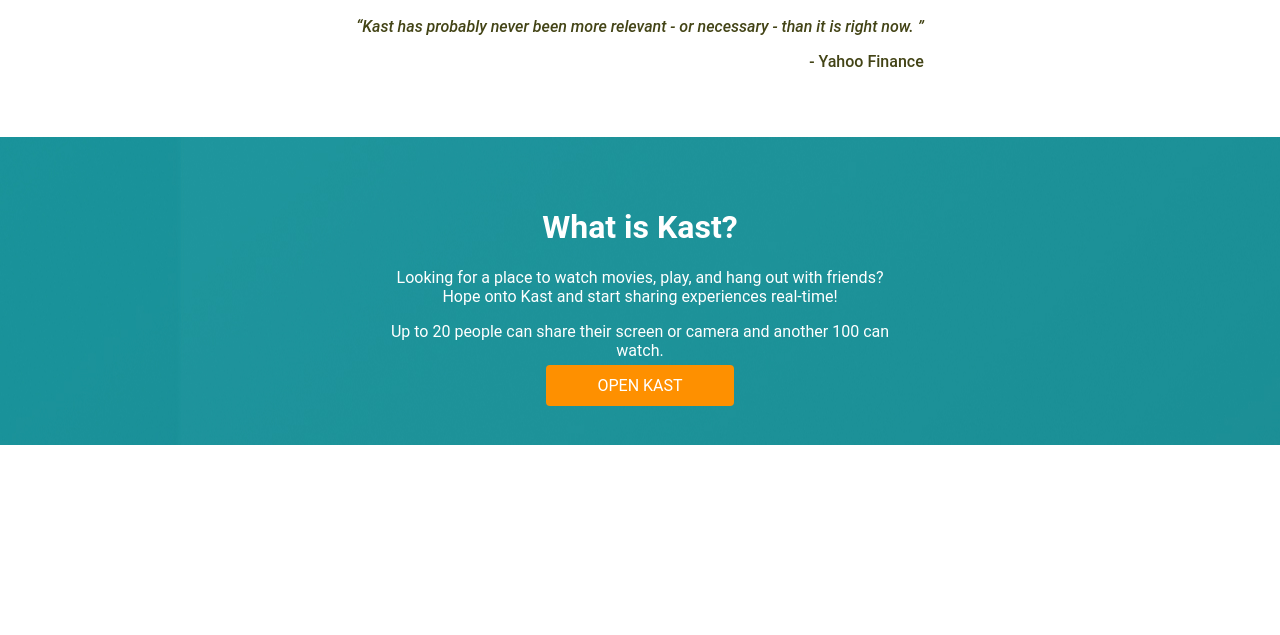
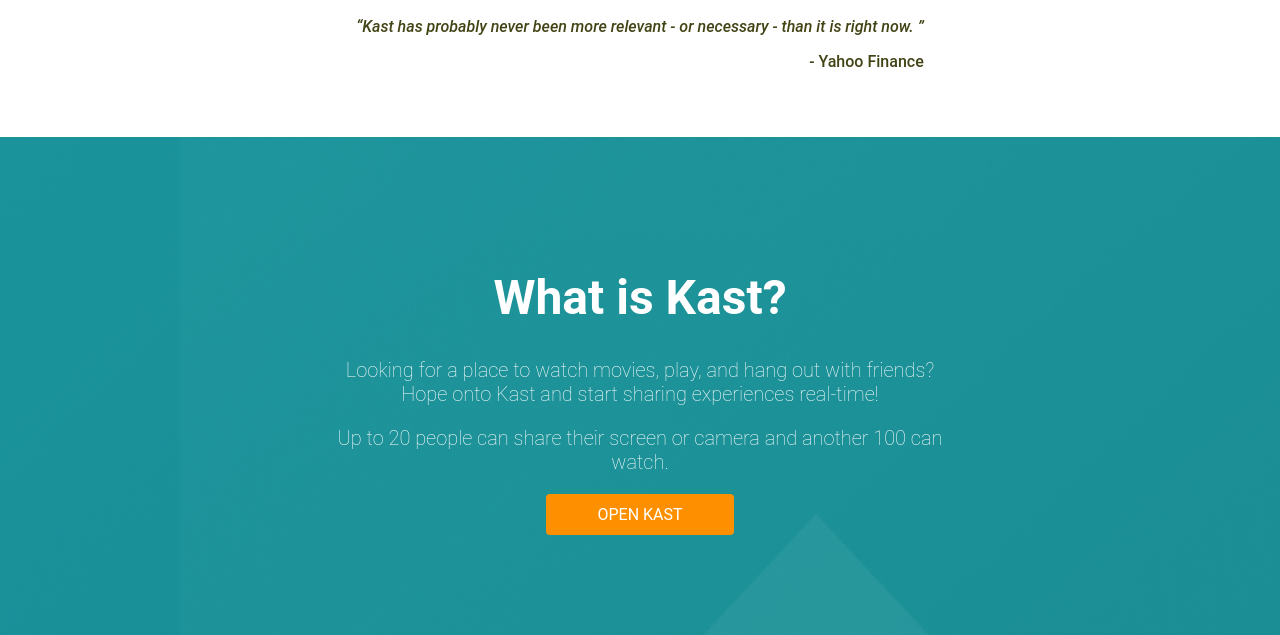
Before and after one commit to dcwhitehair/StaticLayout, a plain HTML site: page staticWebsite.html in a window 1280 px wide. Shown: the part 1101-1736 px from the top of the page. Before the commit the page ends 1546 px from the top, so only its background shows below. Drawn offline with Linux system fonts and the light colour scheme.

Commit message:
second commit

```diff
--- a/staticWebsite.css
+++ b/staticWebsite.css
@@ -9,9 +9,11 @@ header {
   top: 0;
 }
 
-body {
+body, html {
   margin: 0;
+  padding: 0;
 }
+
 
 .navbar2 {
   display: flex;
@@ -81,14 +83,18 @@ body {
 
 #hero img {
   width: 35vw;
+}
 
+#hero h1{
+  font-size: 48px;
+  font-weight: 400;
 }
 
 #hero h3 {
   width: 40%;
   text-align: center;
   font-weight: lighter;
-
+  font-size: 20px;
 }
 
 #hero a {
@@ -130,7 +136,7 @@ body {
   text-align: right;
 }
 
-.dwarf{
+.bottom-section{
   display: flex;
   flex-direction: column;
   width: 100vw;
@@ -138,13 +144,21 @@ body {
   background: url("./assets/green-bg.jpg");
   color: white;
   text-align: center;
-  padding: 50px 0px;
-  min-height: 30vh;
+  padding: 100px 0px;
+  min-height: 60vh;
   justify-content: space-between;
   box-sizing: border-box;
 }
 
-.dwarf a{
+.bottom-section h1{
+  font-size: 48px;
+}
+
+.bottom-section h3{
+  font-weight: lighter;
+  font-size: 20px;
+}
+.bottom-section a{
   background-color: #fe9000;
   border: 1px solid transparent;
   color: white;
@@ -156,6 +170,6 @@ body {
 
 }
 
-.dwarf a:hover{
+.bottom-section a:hover{
   border: 2px solid #fe9000;
 }
--- a/staticWebsite.html
+++ b/staticWebsite.html
@@ -2,26 +2,29 @@
 <html lang="en">
 
 <head>
+
   <link rel="stylesheet" type="text/css" href="staticWebsite.css" />
   <title>Static Website</title>
 </head>
 
 <body>
 
+
   <header id="home">
+    <!--NAVIGATIONAL BAR-->
     <nav class="navbar2">
       <a href=#top class="kast-nav" id="brand">
         <img src="./assets/kast-image.svg">
       </a>
       <ul>
         <li>
-          <a href="https://www.google.com" target="_blank" class="kast-nav">About &or;</a>
+          <a href="./about.html" target="_blank">About &or;</a>
         </li>
         <li>
-          <a href=#help class="kast-nav">Help &or;</a>
+          <a href="./about.html" target="_blank" >Help &or;</a>
         </li>
         <li>
-          <a href=#community class="kast-nav">Community &or;</a>
+          <a href="./about.html" target="_blank" >Community &or;</a>
         </li>
         <li>
           <a href="https://www.kastapp.co/subscriptions.html" class="kast-nav">Premium</a>
@@ -33,12 +36,12 @@
     </nav>
 
   </header>
-
+  <!--LAPTOP AND TEXT ON TOP PAGE-->
   <div id="hero">
     <img src="./assets/laptop-table.png">
     <h1>Watch parties made easy.</h1>
-    <h3>Share movies, TV shows, and whatever you want with friends
-      online. Join millions of kasters today!</h3>
+    <h3>Share movies, TV shows, and whatever you want with
+      friends online. Join millions of kasters today!</h3>
     <a href="https://w.kast.live">Open Kast</a>
   </div>
 
@@ -73,25 +76,21 @@
 
 
   <!--LAST WHAT IS KAST SECTION-->
-      <div class="dwarf">
+  <div class="bottom-section">
     <div class="text">
       <h1>What is Kast?</h1>
 
-          <p>Looking for a place to watch movies, play, and hang out with friends? <br>
+      <h3>Looking for a place to watch movies, play, and hang out with friends? <br>
         Hope onto Kast and start sharing experiences real-time!
-          </p>
-          <p>Up to 20 people can share their screen or camera and another 100 can <br>
+      </h3>
+      <h3>Up to 20 people can share their screen or camera and another 100 can <br>
         watch.
-          </p>
+      </h3>
     </div>
-        <div class="open-kast-button-bottom">
     <a href="https://w.kast.live">Open Kast</a>
   </div>
   </div>
 
-
-
-
 </body>
 
 </html>
```
Also changed, not shown: about.html (added, +11 -0 lines). Lines whose indentation alone changed are shown as unchanged.
